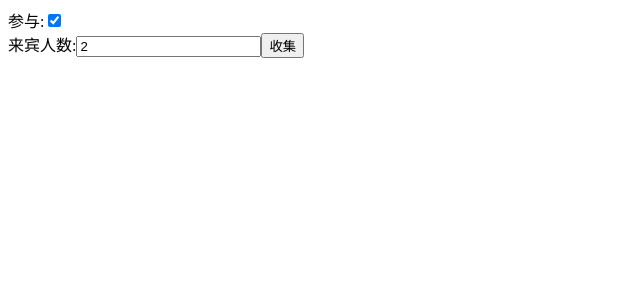
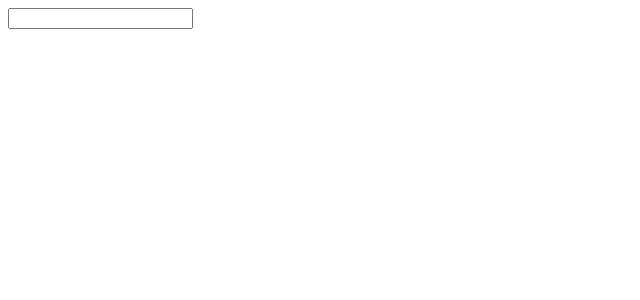
Before and after one commit to asdzsc/React, a React (Create React App) app in the folder react-basic/: page / in a window 1280 px wide. Shown: the top 300 px of the page, without its empty margins (0-640 px from the left). Built offline with nearby package versions, Linux system fonts and the light colour scheme.

Commit message:
todolist

```diff
--- /dev/null
+++ b/react-basic/src/08-todoList/App.jsx
@@ -0,0 +1,44 @@
+import React, { Component } from "react";
+
+import Form from "./Form";
+import List from "./List";
+
+export class App extends Component {
+  constructor(props) {
+    super(props);
+    this.state = {
+      list: [],
+    };
+    this.handleData = this.handleData.bind(this);
+    this.handleDel = this.handleDel.bind(this);
+  }
+  handleData(e) {
+    console.log(e);
+    let taskObj = {
+      id: Date.now(),
+      taskName: e,
+    };
+    this.state.list.push(taskObj);
+    this.setState({});
+  }
+  handleDel(id) {
+    // console.log(id);
+    let newList = this.state.list.filter((v) => {
+      return v.id !== id;
+    });
+    // console.log(newList);
+    this.setState({
+      list: newList,
+    });
+  }
+  render() {
+    return (
+      <>
+        <Form onReciveData={this.handleData}></Form>
+        <List list={this.state.list} onDel={this.handleDel}></List>
+      </>
+    );
+  }
+}
+
+export default App;
--- /dev/null
+++ b/react-basic/src/08-todoList/Form.jsx
@@ -0,0 +1,40 @@
+import React, { Component } from "react";
+
+export class Form extends Component {
+  constructor(props) {
+    super(props);
+    this.state = {
+      val: "",
+    };
+    this.handleKeyUp = this.handleKeyUp.bind(this);
+    this.handleChange = this.handleChange.bind(this);
+  }
+  handleKeyUp(e) {
+    // console.log(e);
+    if (e.keyCode === 13) {
+      this.props.onReciveData(this.state.val);
+      this.setState({
+        val: "",
+      });
+    }
+  }
+  handleChange(e) {
+    this.setState({
+      val: e.target.value,
+    });
+  }
+  render() {
+    return (
+      <>
+        <input
+          type="text"
+          value={this.state.val}
+          onChange={this.handleChange}
+          onKeyUp={this.handleKeyUp}
+        />
+      </>
+    );
+  }
+}
+
+export default Form;
--- /dev/null
+++ b/react-basic/src/08-todoList/List.jsx
@@ -0,0 +1,21 @@
+import React from "react";
+
+import PropTypes from "prop-types";
+
+export default function List(props) {
+  return (
+    <>
+      <ul>
+        {props.list.map((value) => (
+          <li key={value.id}>
+            {value.taskName}
+            <span onClick={props.onDel.bind(this, value.id)}> X </span>
+          </li>
+        ))}
+      </ul>
+    </>
+  );
+}
+List.propTypes = {
+  list: PropTypes.array,
+};
```
Also changed, not shown: react-basic/src/07-form/File.jsx (added, +21 -0 lines), react-basic/src/07-form/NameForm.jsx (added, +26 -0 lines), react-basic/src/index.js (+7 -5 lines).
